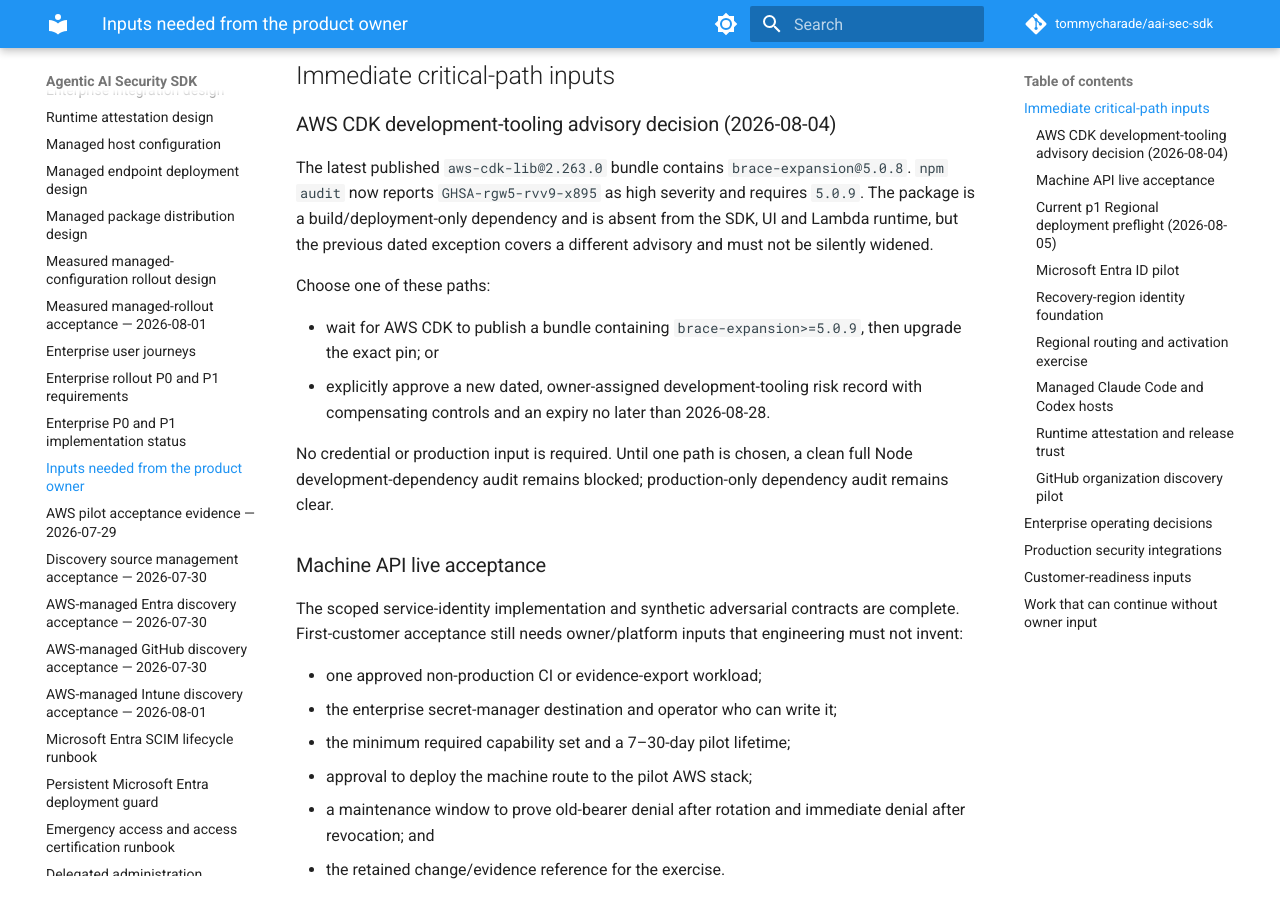
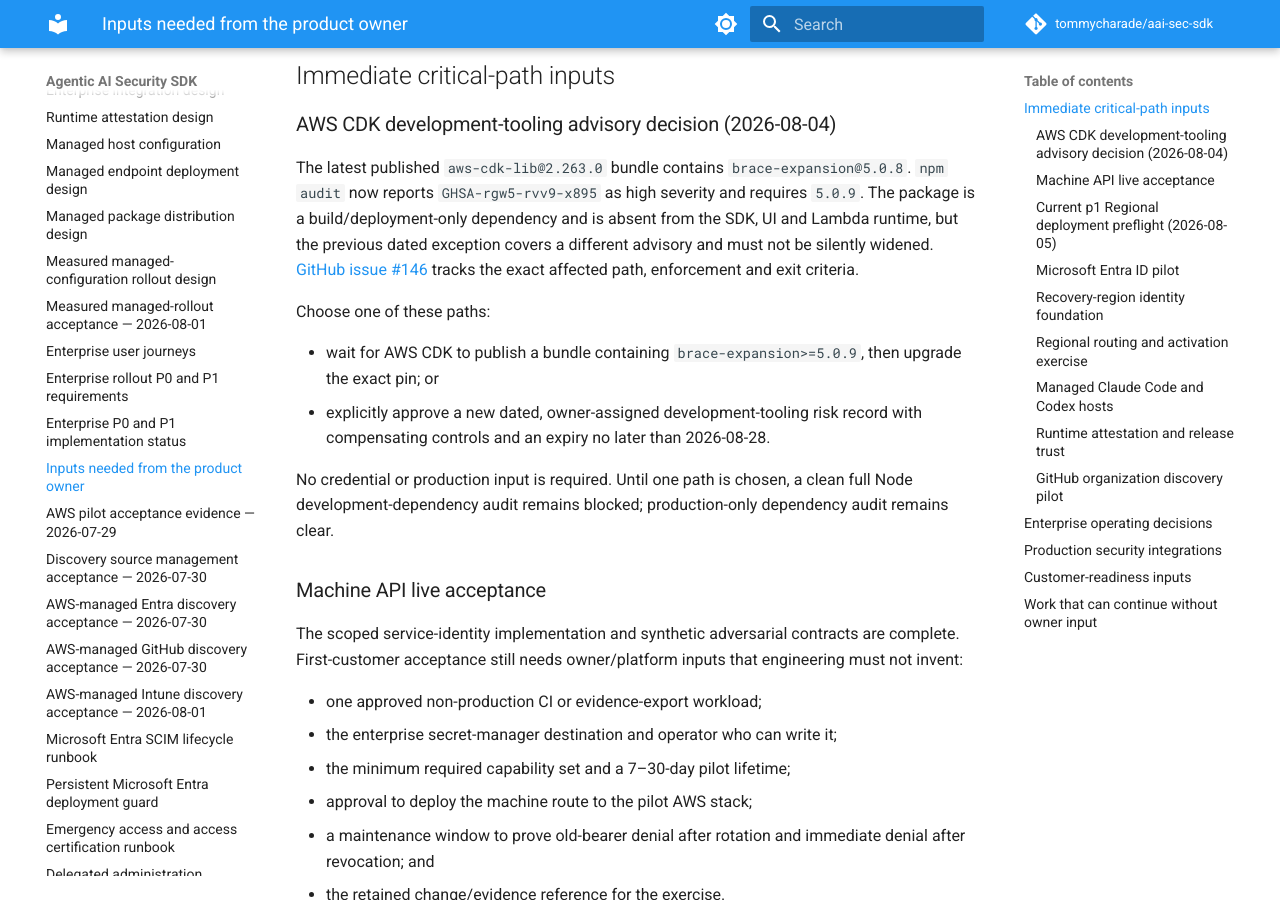
Before and after one commit to tommycharade/aai-sec-sdk, an MkDocs documentation site: the page built from docs/needed-from-from.md, in a window 1280 px wide and 900 px high, scrolled down 357 px. Built offline with MkDocs 1.6.1 and Material for MkDocs 9.7.7, drawn with Linux system fonts in a browser that asks for light colours; comment, search, counter and statistics services are not loaded.

Commit message:
Link current CDK advisory tracking

```diff
--- a/docs/needed-from-from.md
+++ b/docs/needed-from-from.md
@@ -18,7 +18,8 @@ The latest published `aws-cdk-lib@2.263.0` bundle contains
 `GHSA-rgw5-rvv9-x895` as high severity and requires `5.0.9`. The package is a
 build/deployment-only dependency and is absent from the SDK, UI and Lambda
 runtime, but the previous dated exception covers a different advisory and must
-not be silently widened.
+not be silently widened. [GitHub issue #146](https://github.com/tommycharade/aai-sec-sdk/issues/146)
+tracks the exact affected path, enforcement and exit criteria.
 
 Choose one of these paths:
 
```
